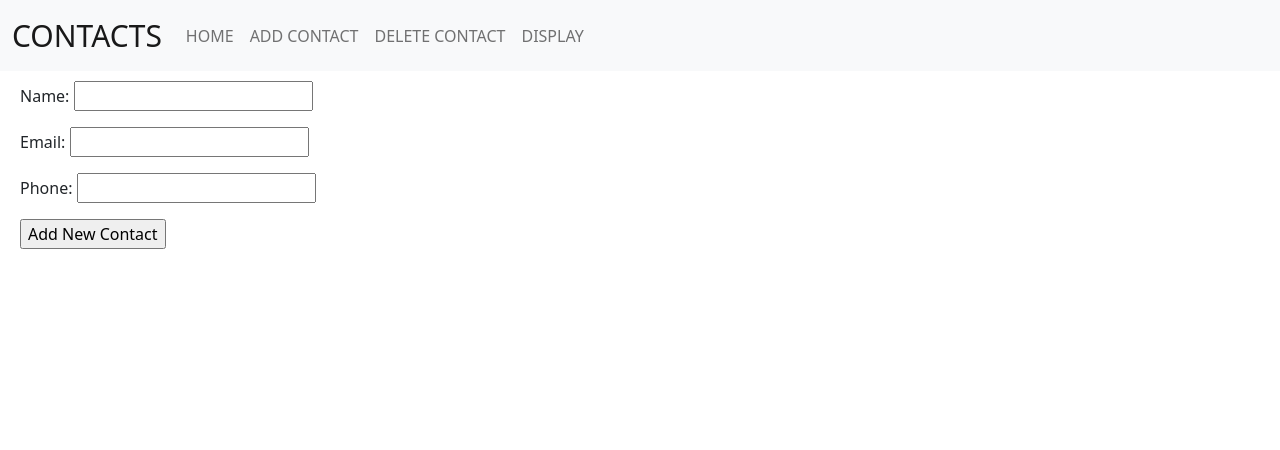
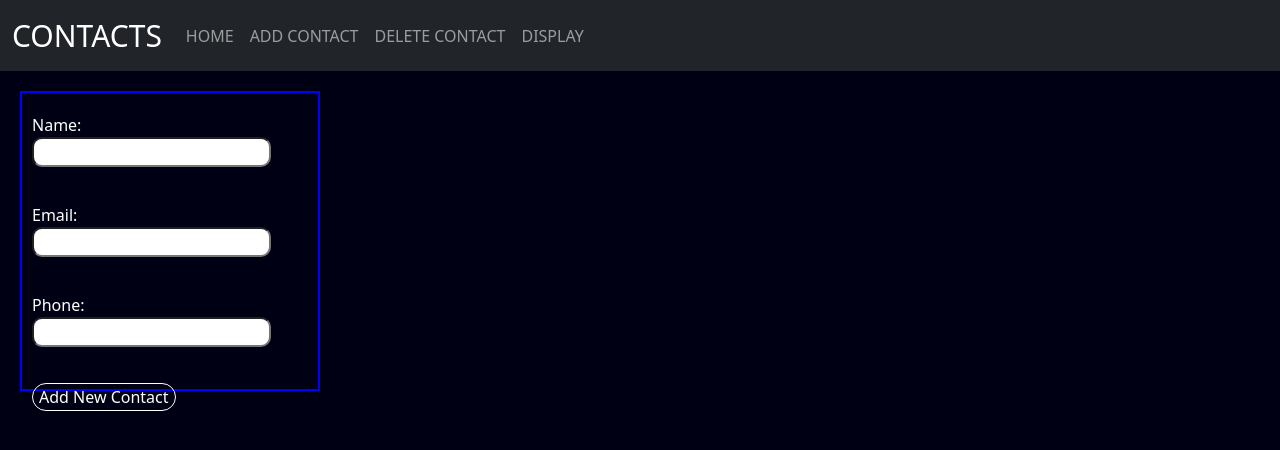
Before and after one commit to R3GG3/ContactApp, a Flask app: page /new_contact in a window 1280 px wide. Shown: the top 450 px of the page. Run offline with Flask 2, Linux system fonts and the light colour scheme.

Commit message:
Done everything, have to refactor it tho

```diff
--- a/main.py
+++ b/main.py
@@ -22,13 +22,15 @@ class contacts(db.Model):
 
 @app.route("/")
 def home():
-	return render_template("index.html")
+	return redirect(url_for('display'))
 
 @app.route("/new_contact", methods=["POST", "GET"])
 def new_contact():
 	if request.method == "POST":
 		name = request.form["name"]
 		email = request.form["email"]
+		if email == None or email == "" or email == " ":
+			email = "Empty"
 		number = request.form["number"]
 		try:
 			x = int(number)
--- /dev/null
+++ b/static/style.css
@@ -0,0 +1,55 @@
+body{
+	background-color: rgb(0, 0, 20);
+	color: white;
+}
+
+form{
+	border: 2px solid blue;
+	width: 300px;
+	height: 300px;
+	margin: 20px 0px 0px 20px;
+}
+
+p{
+	margin-top: 10px;
+	padding: 10px;
+}
+
+input{
+	border-radius: 10px;
+	transition: all 80ms ease-in;
+}
+
+input:focus{
+	background-color: lightgray;
+}
+
+.btnek{
+	outline: none;
+	background-color: transparent;
+	border: 1px solid white;
+	border-radius: 20px;
+	color: white;
+	transition: all 200ms ease-in-out;
+}
+
+.btnek:hover{
+	transform: scale(1.1);
+	background-color: yellowgreen;
+}
+
+#delete{
+	height: 100%;
+}
+
+span{
+	text-align: center;
+	display: block;
+	font-size: 20px;
+	padding: 5px;
+}
+
+#display{
+	margin-top: 10px;
+	border: 2px solid green;
+}
--- a/templates/base.html
+++ b/templates/base.html
@@ -7,12 +7,12 @@
 
 		<!--CSS-->
 		<link href="https://cdn.jsdelivr.net/npm/bootstrap@5.0.0-beta2/dist/css/bootstrap.min.css" rel="stylesheet" integrity="sha384-BmbxuPwQa2lc/FVzBcNJ7UAyJxM6wuqIj61tLrc4wSX0szH/Ev+nYRRuWlolflfl" crossorigin="anonymous">
-		<link rel="stylesheet" type="text/css" href="style.css">
+		<link rel="stylesheet" type="text/css" href={{url_for('static', filename="style.css")}}>
 
 		<title>{% block title %}{% endblock %}</title>
 	</head>
 	<body>
-		<nav class="navbar navbar-expand-lg navbar-light bg-light">
+		<nav class="navbar navbar-expand-lg navbar-dark bg-dark">
 		  <div class="container-fluid">
 		    <a class="navbar-brand" href="#" style="font-size: 30px;">CONTACTS</a>
 		    <button class="navbar-toggler" type="button" data-bs-toggle="collapse" data-bs-target="#navbarNav" aria-controls="navbarNav" aria-expanded="false" aria-label="Toggle navigation">
--- a/templates/delete.html
+++ b/templates/delete.html
@@ -1,8 +1,8 @@
 {% extends "base.html" %}
 {% block title %}Main Page{% endblock %}
 {% block content %}
-<form action="#" method="POST" style="padding: 10px; margin-left: 10px;">
+<form action="#" method="POST" id="delete">
 	<p>Phone: <input type="text" name="number"></p>
-	<p><input type="submit" name="btn" value="DELETE CONTACT"></p>
+	<p><input type="submit" name="btn" class="btnek" value="DELETE CONTACT"></p>
 </form>
 {% endblock %}
--- a/templates/new_contact.html
+++ b/templates/new_contact.html
@@ -1,10 +1,10 @@
 {% extends "base.html" %}
 {% block title %}New Contact{% endblock %}
 {% block content %}
-<form action="#" method="POST" style="padding: 10px; margin-left: 10px;">
+<form action="#" method="POST">
 	<p>Name: <input type="text" name="name"></p>
-	<p>Email: <input type="email" name="email"></p>
+	<p>Email: <input type="text" name="email"></p>
 	<p>Phone: <input type="text" name="number"></p>
-	<p><input type="submit" name="btn" value="Add New Contact"></p>
+	<p><input type="submit" name="btn" class="btnek" value="Add New Contact"></p>
 </form>
 {% endblock %}
--- a/todo.txt
+++ b/todo.txt
@@ -1,3 +1 @@
 - refactor code
-- make a design
-- make an anti-stupid mechanic
```
Also changed, not shown: templates/display.html (+5 -3 lines), contacts.sqlite3, templates/style.css (deleted).
